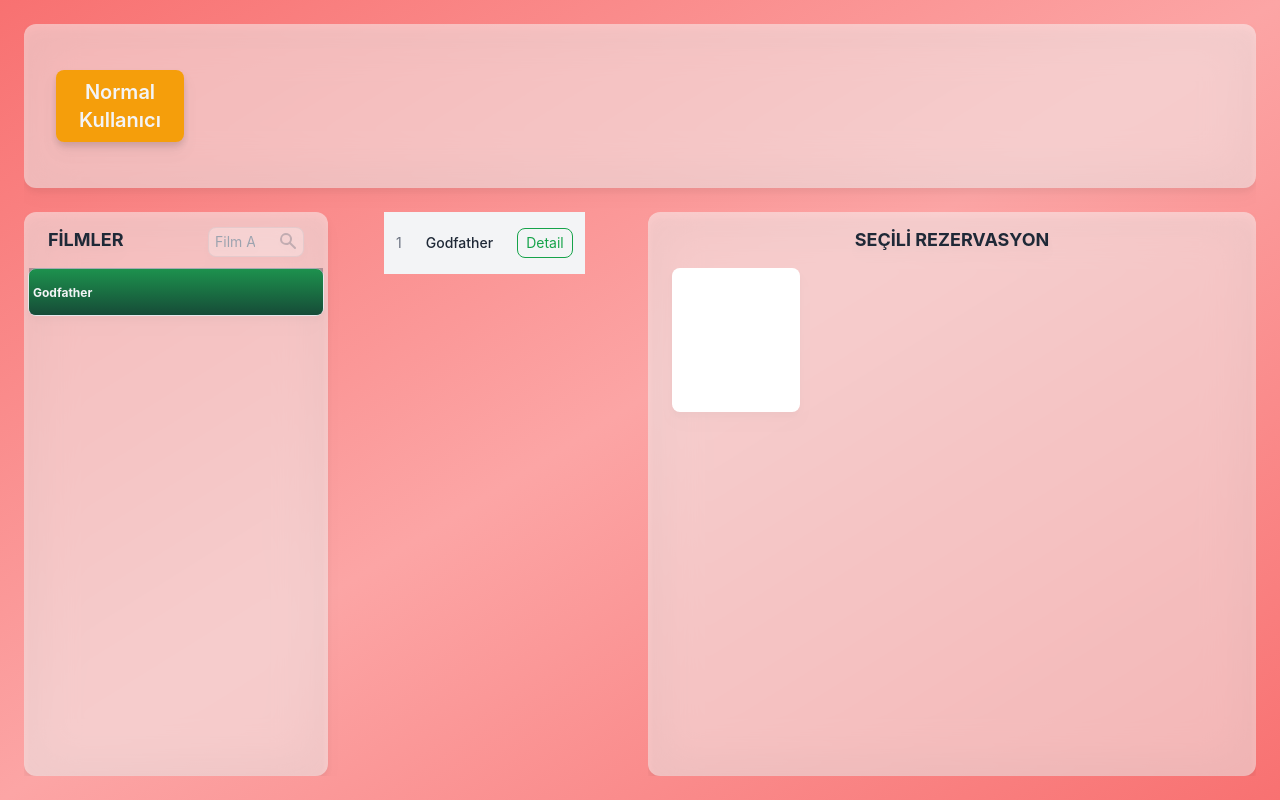
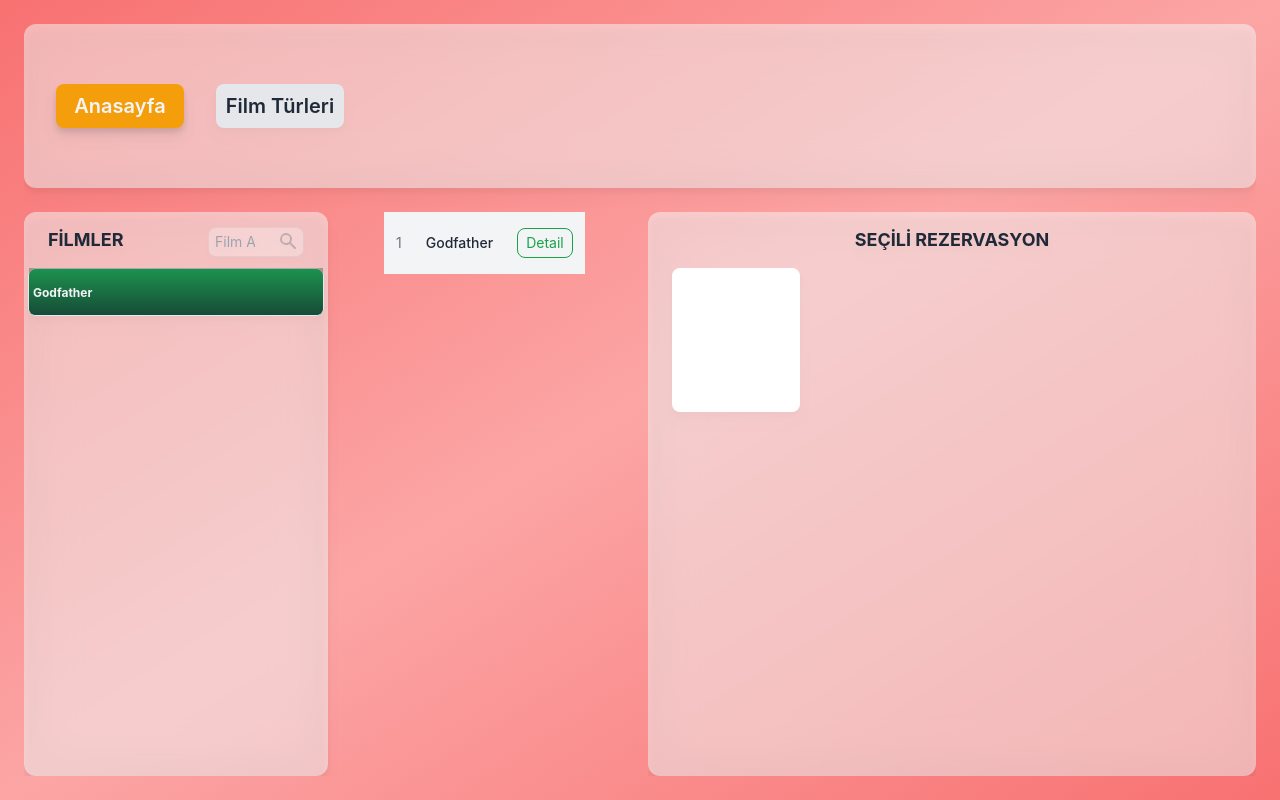
Before and after one commit to gurbuzelald/netflixmini, a React (Create React App) app: page / in a window 1280 px wide. Built offline with nearby package versions, Linux system fonts and the light colour scheme.

Commit message:
Update Tabs.js

```diff
--- a/src/pages/home/sections/tabList/Tabs.js
+++ b/src/pages/home/sections/tabList/Tabs.js
@@ -2,7 +2,8 @@ import React from "react";
 import { Tab } from "@headlessui/react";
 
 const tabs = [
-  { index: "1", name: "Normal Kullanıcı" },
+  { index: "1", name: "Anasayfa" },
+  { index: "2", name: "Film Türleri"},
 ];
 
 const Tabs = () => {
```
